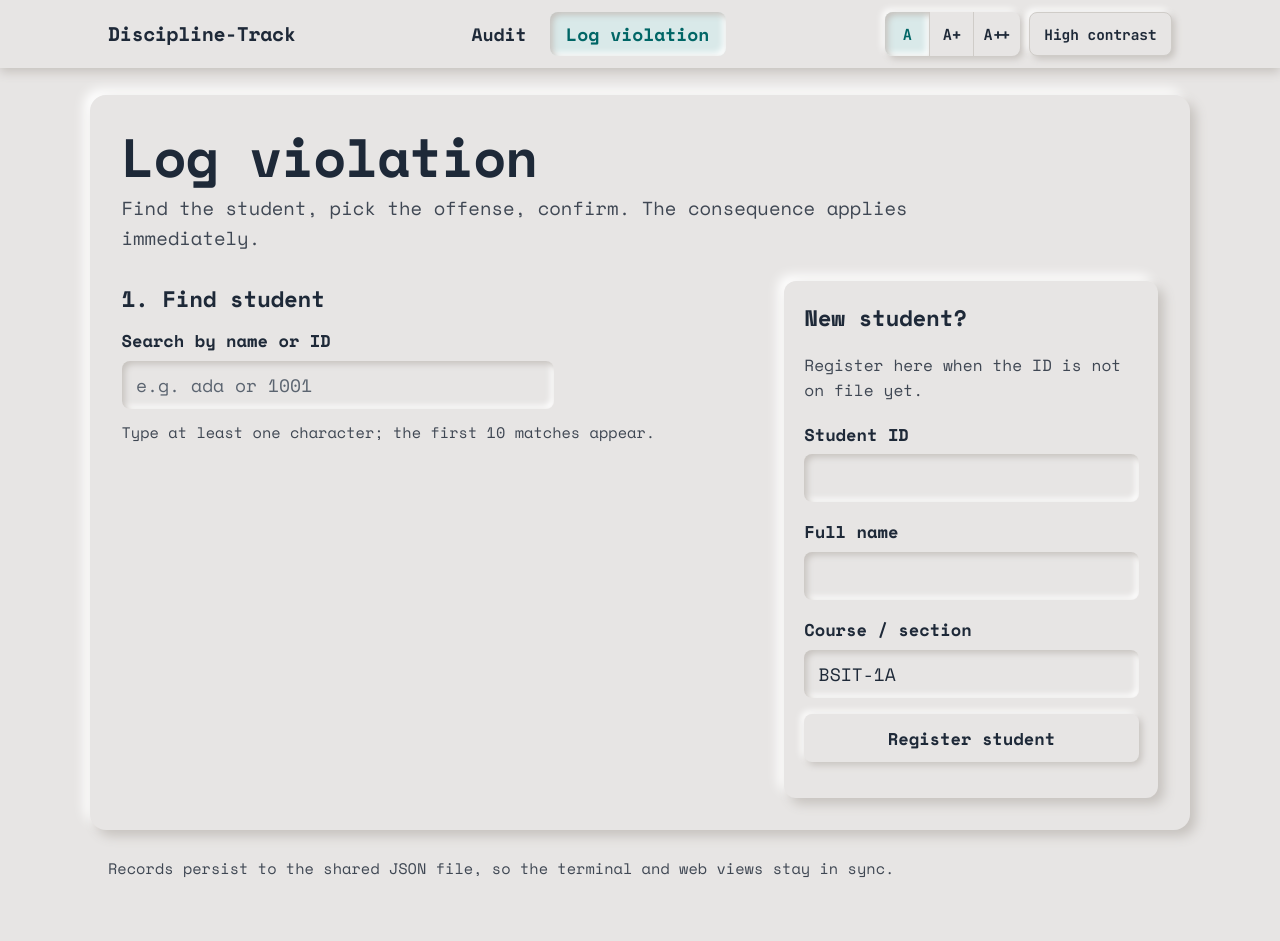
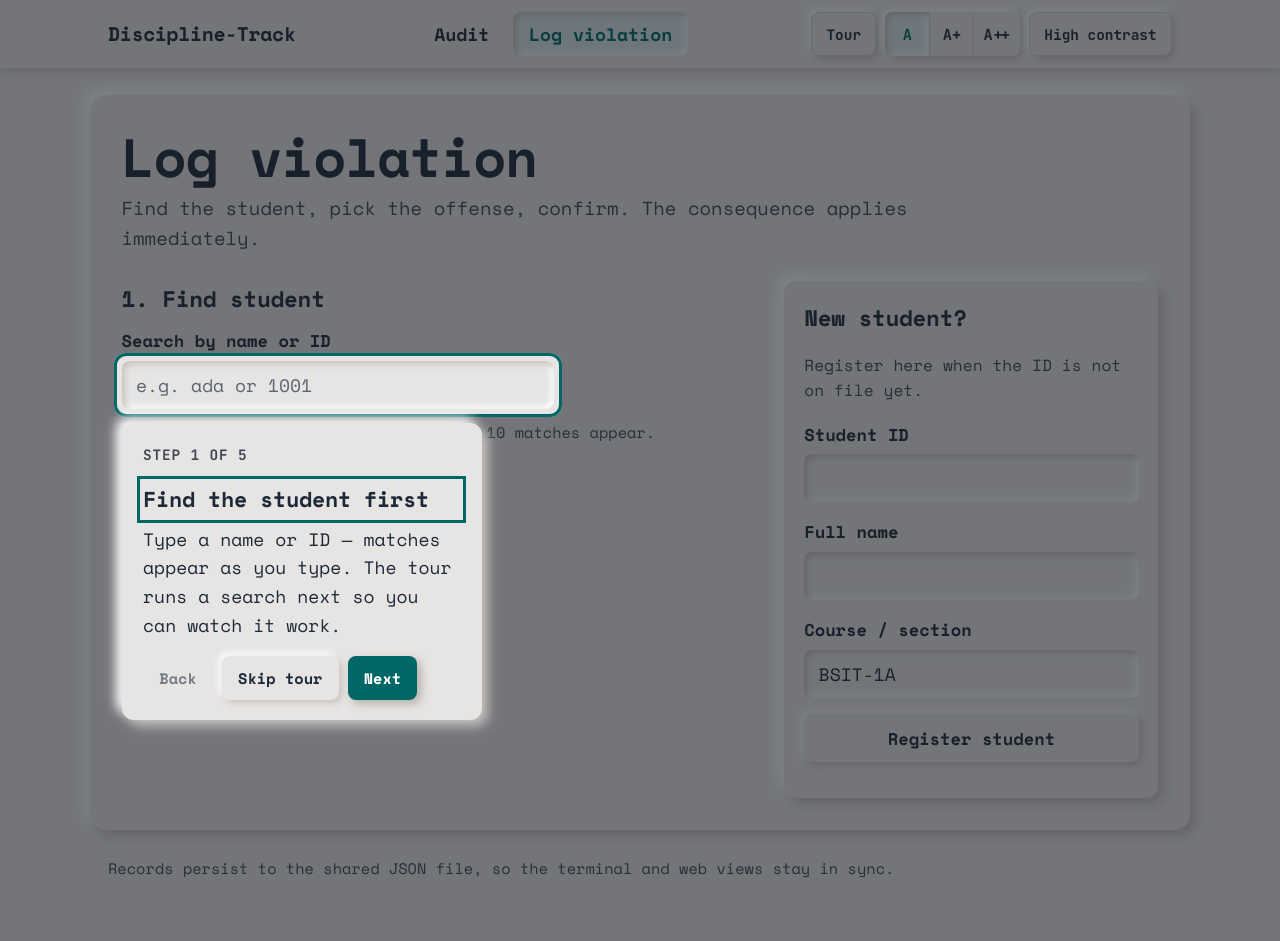
Before and after one commit to Reym-Tech/Discipline-Track, a Flask app: page /log in a window 1280 px wide. Run offline with Flask 3, Linux system fonts and the light colour scheme.

Commit message:
Guided onboarding tour: spotlight engine, per-page steps, header trigger, Tour-aware styles

```diff
--- a/src/static/style.css
+++ b/src/static/style.css
@@ -115,7 +115,7 @@ nav a.current { background: var(--primary-tint); color: var(--primary); box-shad
 #text-size button:first-child { border-radius: var(--radius) 0 0 var(--radius); }
 #text-size button:last-child { border-radius: 0 var(--radius) var(--radius) 0; }
 #text-size button[aria-pressed="true"] { background: var(--primary-tint); color: var(--primary); box-shadow: var(--shadow-in); }
-#contrast-toggle {
+#contrast-toggle, #tour-start {
   font-family: var(--font-label); font-weight: 700; font-size: 0.8rem;
   background: var(--surface); color: var(--text);
   border: 1px solid var(--line); border-radius: var(--radius);
@@ -192,6 +192,7 @@ tbody tr:hover { background: var(--well); }
 .field input:focus-visible, .field select:focus-visible,
 .btn:focus-visible, nav a:focus-visible, .results button:focus-visible,
 #text-size button:focus-visible, #contrast-toggle:focus-visible,
+#tour-start:focus-visible, .tour-tip button:focus-visible,
 #skip-link:focus-visible {
   outline: 3px solid var(--primary); outline-offset: 3px;
 }
@@ -287,6 +288,7 @@ html[data-contrast="high"] .chips li {
 html[data-contrast="high"] .btn,
 html[data-contrast="high"] .results button,
 html[data-contrast="high"] #contrast-toggle,
+html[data-contrast="high"] #tour-start,
 html[data-contrast="high"] #text-size {
   border: 2px solid #000000;
 }
@@ -312,6 +314,33 @@ html[data-contrast="high"] .topbar { box-shadow: none; border-bottom: 2px solid
   .topbar-inner { min-height: 64px; }
 }
 
+/* Guided tour: spotlight cutout dims the page; tooltip carries the lesson.
+   Layers never intercept clicks, so users can keep exploring mid-tour. */
+.tour-spot {
+  position: fixed; z-index: 201; pointer-events: none;
+  border: 3px solid var(--primary); border-radius: 12px;
+  box-shadow: 0 0 0 9999px rgba(20, 26, 34, 0.55);
+  transition: left 200ms ease-out, top 200ms ease-out, width 200ms ease-out, height 200ms ease-out;
+}
+.tour-tip {
+  position: fixed; z-index: 202;
+  background: var(--surface); color: var(--text);
+  border-radius: 12px; box-shadow: var(--shadow-out);
+  padding: 1.1rem 1.2rem;
+}
+.tour-tip h2 { font-size: 1.2rem; letter-spacing: -0.01em; margin: 0.15rem 0 0.45rem; }
+.tour-tip h2:focus { outline: none; }
+.tour-tip h2:focus-visible { outline: 3px solid var(--primary); outline-offset: 3px; }
+.tour-tip > p { margin: 0 0 0.9rem; max-width: 60ch; }
+.tour-progress {
+  font-family: var(--font-label); font-size: 0.8rem; font-weight: 700;
+  text-transform: uppercase; letter-spacing: 0.06em; color: var(--muted); margin: 0;
+}
+.tour-actions { display: flex; gap: 0.5rem; flex-wrap: wrap; }
+
+html[data-contrast="high"] .tour-spot { border-color: #000000; box-shadow: 0 0 0 9999px rgba(0, 0, 0, 0.65); }
+html[data-contrast="high"] .tour-tip { border: 2px solid #000000; box-shadow: none; }
+
 @media (prefers-reduced-motion: reduce) {
   *, *::before, *::after { animation: none !important; transition: none !important; }
 }
--- /dev/null
+++ b/src/static/tour.js
@@ -0,0 +1,333 @@
+/* Discipline-Track guided tour. Vanilla spotlight engine, no dependencies.
+   Non-blocking: the spotlight layer never intercepts clicks, so users can
+   keep exploring mid-tour. Seen-state persists per browser (dt-tour-seen).
+   The tour only reads and drives the UI; it never creates or edits records. */
+(function () {
+  "use strict";
+
+  var SEEN_KEY = "dt-tour-seen";
+  var PAD = 8;
+  var GAP = 14;
+  var reduceMotion = window.matchMedia("(prefers-reduced-motion: reduce)").matches;
+
+  var STEPS = {
+    "/": [
+      { sel: ".chips", title: "Counts at a glance",
+        body: "Total students, and how many sit at 3 or more demerits. Start here each morning to see whether anything needs attention." },
+      { sel: "#filter-form", title: "Filter to the students who matter",
+        body: "Set a minimum \u2014 3 shows suspension-level cases and up \u2014 then Apply filter. The table refreshes without reloading the page." },
+      { sel: "#audit-table", title: "Ordered by severity",
+        body: "Everyone is sorted by demerits, then by ID, so the highest totals sit at the bottom. Next, the tour opens one record." },
+      { sel: ".view-btn", title: "Open a full record", demo: "firstView",
+        body: "The tour just opened the first record. In real use, press View on any row to see what the committee sees." },
+      { sel: "#detail", title: "History and sanction in one place",
+        body: "Every offense with its points, plus the sanction the matrix applied. Nothing to memorize, nothing to look up." },
+      { sel: ".display-controls", title: "Make it yours",
+        body: "Bigger text and high contrast stay saved on this computer. Replay this tour anytime with the Tour button." }
+    ],
+    "/log": [
+      { sel: "#q", title: "Find the student first",
+        body: "Type a name or ID \u2014 matches appear as you type. The tour runs a search next so you can watch it work." },
+      { sel: "#results", title: "Pick the right person", demo: "search",
+        body: "The tour picked the first match. In real use, check the demerits beside each name before choosing." },
+      { sel: "#violation-form", title: "Record the offense",
+        body: "Choose the violation \u2014 points come from the catalog automatically. Logging applies the consequence instantly, shows it in a banner below, and saves." },
+      { sel: "#register-form", title: "Someone new?",
+        body: "If the ID is not on file, register here first, then search above to log the offense." },
+      { sel: null, title: "You know the loop",
+        body: "Find, record, review. The audit screen shows these same records, always in severity order." }
+    ]
+  };
+
+  function store(key, value) {
+    try {
+      if (value === null) localStorage.removeItem(key);
+      else localStorage.setItem(key, value);
+    } catch (e) {}
+  }
+  function read(key) {
+    try { return localStorage.getItem(key); } catch (e) { return null; }
+  }
+  function visible(el) {
+    if (!el || el.hidden) return false;
+    var r = el.getBoundingClientRect();
+    if (r.width < 2 || r.height < 2) return false;
+    var cs = window.getComputedStyle(el);
+    return cs.visibility !== "hidden" && cs.display !== "none";
+  }
+  function firstVisible(sel) {
+    var nodes = document.querySelectorAll(sel);
+    for (var i = 0; i < nodes.length; i++) {
+      if (visible(nodes[i])) return nodes[i];
+    }
+    return null;
+  }
+  function waitFor(fn, timeout) {
+    return new Promise(function (resolve, reject) {
+      var start = Date.now();
+      (function poll() {
+        var val = null;
+        try { val = fn(); } catch (e) { val = null; }
+        if (val) { resolve(val); return; }
+        if (Date.now() - start > (timeout || 3000)) { reject(new Error("timeout")); return; }
+        setTimeout(poll, 120);
+      })();
+    });
+  }
+
+  /* Demo actions: drive the real UI, never write data. */
+  var DEMOS = {
+    search: function () {
+      var q = document.getElementById("q");
+      if (!q) return Promise.reject(new Error("no search box"));
+      q.value = "a";
+      q.dispatchEvent(new Event("input", { bubbles: true }));
+      return waitFor(function () {
+        return document.querySelector("#results button[data-i]");
+      }, 4000).then(function (btn) {
+        btn.click();
+        return waitFor(function () {
+          var box = document.getElementById("selected");
+          return box && visible(box) ? box : null;
+        }, 3000);
+      });
+    },
+    firstView: function () {
+      var btn = firstVisible(".view-btn");
+      if (!btn) return Promise.reject(new Error("no rows to open"));
+      btn.click();
+      return waitFor(function () {
+        var body = document.getElementById("detail-body");
+        return body && !body.hidden ? body : null;
+      }, 3000);
+    }
+  };
+
+  var spot = null;
+  var tip = null;
+  var tipTitle = null;
+  var tipBody = null;
+  var tipCount = null;
+  var backBtn = null;
+  var nextBtn = null;
+  var skipBtn = null;
+  var running = false;
+  var steps = [];
+  var idx = 0;
+  var returnFocus = null;
+  var settleToken = 0;
+  var rafQueued = false;
+
+  function build() {
+    spot = document.createElement("div");
+    spot.className = "tour-spot";
+    spot.hidden = true;
+    tip = document.createElement("div");
+    tip.className = "tour-tip";
+    tip.setAttribute("role", "dialog");
+    tip.setAttribute("aria-modal", "false");
+    tip.hidden = true;
+    tip.innerHTML =
+      '<p class="tour-progress" id="tour-count"></p>' +
+      '<h2 id="tour-title" tabindex="-1"></h2>' +
+      '<p id="tour-body"></p>' +
+      '<div class="tour-actions">' +
+      '<button type="button" class="btn btn-small" id="tour-back">Back</button>' +
+      '<button type="button" class="btn btn-small" id="tour-skip">Skip tour</button>' +
+      '<button type="button" class="btn btn-small btn-primary" id="tour-next">Next</button>' +
+      "</div>";
+    document.body.appendChild(spot);
+    document.body.appendChild(tip);
+    tipTitle = document.getElementById("tour-title");
+    tipBody = document.getElementById("tour-body");
+    tipCount = document.getElementById("tour-count");
+    backBtn = document.getElementById("tour-back");
+    nextBtn = document.getElementById("tour-next");
+    skipBtn = document.getElementById("tour-skip");
+    tip.setAttribute("aria-labelledby", "tour-title");
+    tip.setAttribute("aria-describedby", "tour-body");
+    backBtn.addEventListener("click", function () { go(idx - 1); });
+    nextBtn.addEventListener("click", function () { go(idx + 1); });
+    skipBtn.addEventListener("click", end);
+    document.addEventListener("keydown", function (ev) {
+      if (!running) return;
+      if (ev.key === "Escape") { end(); return; }
+      if (tip.contains(document.activeElement)) {
+        if (ev.key === "ArrowRight") { ev.preventDefault(); go(idx + 1); }
+        if (ev.key === "ArrowLeft") { ev.preventDefault(); go(idx - 1); }
+      }
+    });
+    window.addEventListener("resize", requestRedraw);
+    window.addEventListener("scroll", requestRedraw, { passive: true, capture: true });
+  }
+
+  function requestRedraw() {
+    if (!running || rafQueued) return;
+    rafQueued = true;
+    window.requestAnimationFrame(function () {
+      rafQueued = false;
+      if (running) draw(steps[idx]);
+    });
+  }
+
+  function targetOf(step) {
+    if (!step.sel) return null;
+    return firstVisible(step.sel);
+  }
+
+  function draw(step) {
+    var el = targetOf(step);
+    if (el) {
+      var r = el.getBoundingClientRect();
+      /* Fixed positioning: viewport-relative rect applies directly. */
+      spot.hidden = false;
+      spot.style.left = Math.max(4, r.left - PAD) + "px";
+      spot.style.top = Math.max(4, r.top - PAD) + "px";
+      spot.style.width = r.width + PAD * 2 + "px";
+      spot.style.height = r.height + PAD * 2 + "px";
+      positionTip(r);
+    } else {
+      spot.hidden = true;
+      centerTip();
+    }
+  }
+
+  function positionTip(r) {
+    tip.style.left = "";
+    tip.style.right = "";
+    tip.style.top = "";
+    tip.style.bottom = "";
+    tip.style.transform = "";
+    var margin = 12;
+    var maxW = Math.min(360, window.innerWidth - margin * 2);
+    tip.style.maxWidth = maxW + "px";
+    /* Measure with the tip visible off-flow. */
+    tip.style.visibility = "hidden";
+    tip.hidden = false;
+    var tipH = tip.offsetHeight;
+    var tipW = tip.offsetWidth;
+    tip.style.visibility = "";
+    var left = Math.min(Math.max(margin, r.left), window.innerWidth - tipW - margin);
+    var below = r.bottom + GAP + tipH + margin;
+    if (below <= window.innerHeight) {
+      tip.style.left = left + "px";
+      tip.style.top = r.bottom + GAP + "px";
+    } else {
+      tip.style.left = left + "px";
+      tip.style.top = Math.max(margin, r.top - GAP - tipH) + "px";
+    }
+  }
+
+  function centerTip() {
+    tip.hidden = false;
+    tip.style.left = "50%";
+    tip.style.top = "50%";
+    tip.style.transform = "translate(-50%, -50%)";
+    tip.style.maxWidth = Math.min(380, window.innerWidth - 24) + "px";
+  }
+
+  function render(step, total) {
+    tipTitle.textContent = step.title;
+    tipBody.textContent = step.body;
+    tipCount.textContent = "Step " + (idx + 1) + " of " + total;
+    backBtn.disabled = idx === 0;
+    nextBtn.textContent = idx === total - 1 ? "Finish" : "Next";
+    tip.hidden = false;
+    tipTitle.focus({ preventScroll: true });
+  }
+
+  function go(n) {
+    if (!running) return;
+    if (n >= steps.length) { end(); return; }
+    if (n < 0) n = 0;
+    /* Walk forward/back to the next step whose target exists. */
+    var dir = n >= idx ? 1 : -1;
+    var token = ++settleToken;
+    (function advance(i) {
+      if (token !== settleToken) return;
+      if (i < 0 || i >= steps.length) {
+        if (dir > 0) end();
+        else { idx = 0; present(steps[0], token); }
+        return;
+      }
+      var step = steps[i];
+      var proceed = function () {
+        if (token !== settleToken) return;
+        idx = i;
+        present(step, token);
+      };
+      if (!step.sel) { proceed(); return; }
+      if (targetOf(step)) { proceed(); return; }
+      if (step.demo && DEMOS[step.demo]) {
+        DEMOS[step.demo]().then(proceed, function () { advance(i + dir); });
+        return;
+      }
+      advance(i + dir);
+    })(n);
+  }
+
+  function present(step, token) {
+    render(step, steps.length);
+    var el = targetOf(step);
+    if (el) {
+      try {
+        el.scrollIntoView({ block: "center", behavior: reduceMotion ? "auto" : "smooth" });
+      } catch (e) {}
+      setTimeout(function () {
+        if (token === settleToken && running) draw(step);
+      }, reduceMotion ? 60 : 420);
+      draw(step);
+    } else {
+      draw(step, false);
+    }
+  }
+
+  function stepsFor(path) {
+    return STEPS[path] || STEPS[path.replace(/\/$/, "")] || [];
+  }
+
+  function start() {
+    var list = stepsFor(window.location.pathname);
+    if (!list.length) return;
+    if (!spot) build();
+    steps = list;
+    idx = 0;
+    running = true;
+    returnFocus = document.activeElement;
+    document.body.classList.add("tour-open");
+    go(0);
+  }
+
+  function end() {
+    settleToken++;
+    running = false;
+    store(SEEN_KEY, "1");
+    document.body.classList.remove("tour-open");
+    if (spot) spot.hidden = true;
+    if (tip) tip.hidden = true;
+    if (returnFocus && document.contains(returnFocus)) {
+      try { returnFocus.focus({ preventScroll: true }); } catch (e) {}
+    }
+  }
+
+  function boot() {
+    var trigger = document.getElementById("tour-start");
+    if (trigger) trigger.addEventListener("click", start);
+    if (!trigger) return;
+    if (read(SEEN_KEY)) return;
+    var list = stepsFor(window.location.pathname);
+    if (!list.length) return;
+    setTimeout(function () {
+      if (read(SEEN_KEY)) return;
+      start();
+    }, 800);
+  }
+
+  if (document.readyState === "loading") {
+    document.addEventListener("DOMContentLoaded", boot);
+  } else {
+    boot();
+  }
+
+  window.DisciplineTour = { start: start };
+})();
--- a/src/templates/base.html
+++ b/src/templates/base.html
@@ -25,6 +25,7 @@
         <a href="{{ url_for('log_page') }}" class="{% if request.path == '/log' %}current{% endif %}" {% if request.path == '/log' %}aria-current="page"{% endif %}>Log violation</a>
       </nav>
       <div class="display-controls">
+        <button type="button" id="tour-start" title="Take a guided tour of this screen">Tour</button>
         <div id="text-size" role="group" aria-label="Text size">
           <button type="button" data-size="default" aria-pressed="true" title="Standard text size">A</button>
           <button type="button" data-size="large" aria-pressed="false" title="Larger text">A+</button>
@@ -40,6 +41,7 @@
   <footer class="wrap footer">
     <p>Records persist to the shared JSON file, so the terminal and web views stay in sync.</p>
   </footer>
+  <script src="{{ url_for('static', filename='tour.js') }}" defer></script>
   {% block scripts %}{% endblock %}
 </body>
 </html>
```
Also changed, not shown: tests/test_web.py (+10 -0 lines), README.md.
